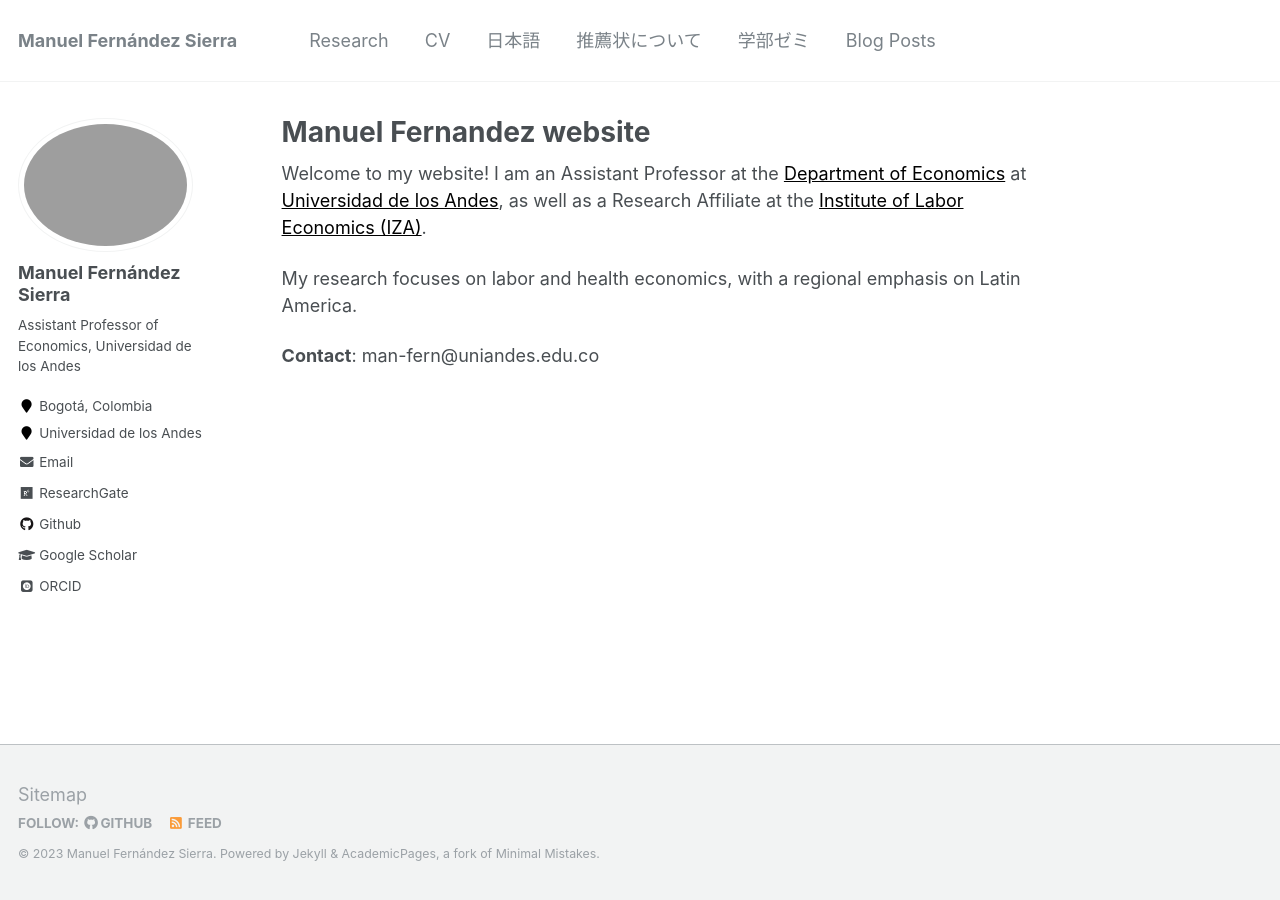
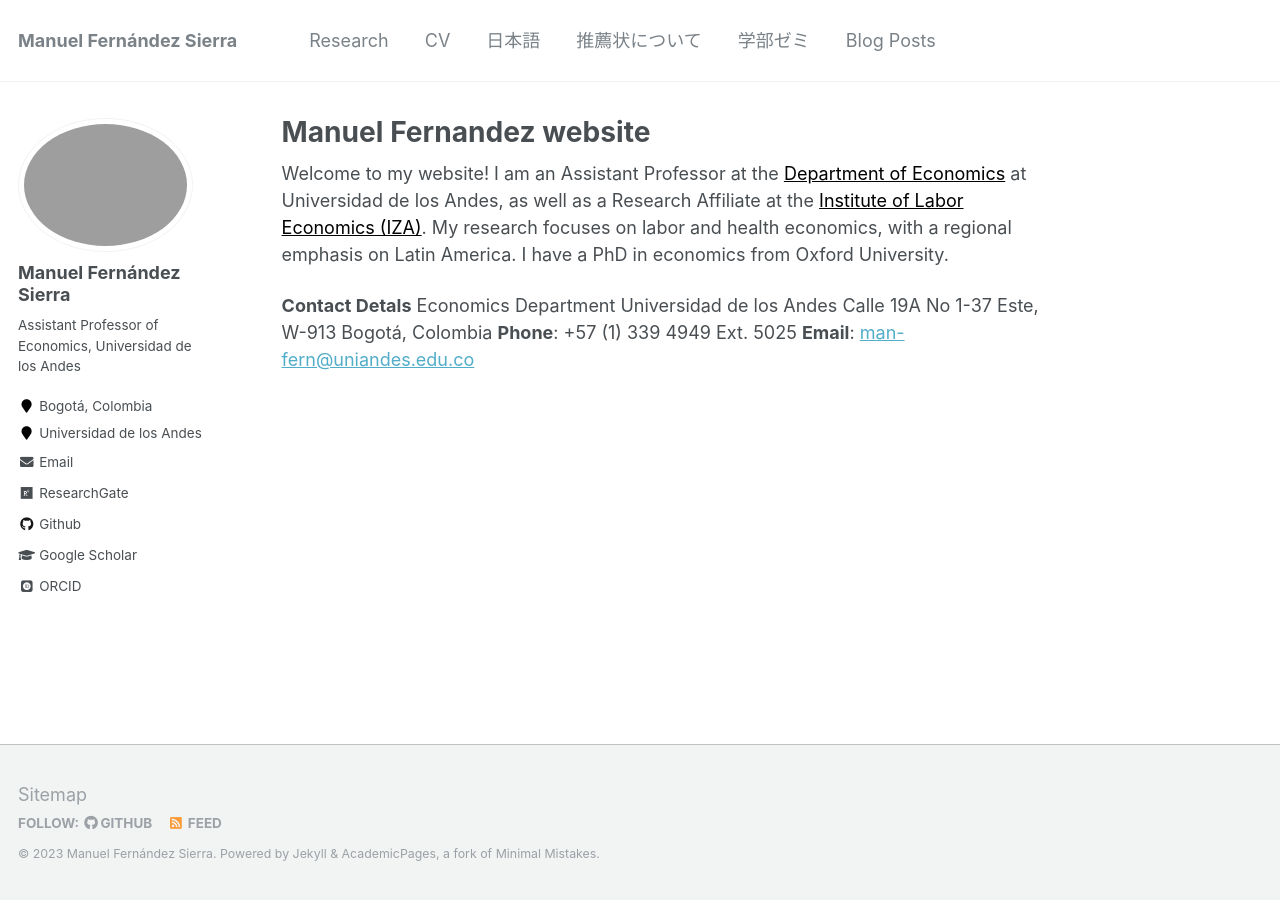
Before and after one commit to man-fern/man-fern.github.io, a Jekyll site: the page built from _pages/about.md, in a window 1280 px wide. Built offline with Jekyll 4.4.1, drawn with Linux system fonts in a browser that asks for light colours; some web fonts are replaced.

Commit message:
Update about.md

```diff
--- a/_pages/about.md
+++ b/_pages/about.md
@@ -8,8 +8,12 @@ redirect_from:
   - /about.html
 ---
 
-Welcome to my website! I am an Assistant Professor at the <a href="https://economia.uniandes.edu.co/" style="color: black;">Department of Economics</a> at <a href="https://uniandes.edu.co/" style="color: black;">Universidad de los Andes</a>, as well as a Research Affiliate at the <a href="https://www.iza.org/" style="color: black;">Institute of Labor Economics (IZA)</a>.
+Welcome to my website! I am an Assistant Professor at the <a href="https://economia.uniandes.edu.co/" style="color: black;">Department of Economics</a> at Universidad de los Andes, as well as a Research Affiliate at the <a href="https://www.iza.org/" style="color: black;">Institute of Labor Economics (IZA)</a>. My research focuses on labor and health economics, with a regional emphasis on Latin America. I have a PhD in economics from Oxford University.
 
-My research focuses on labor and health economics, with a regional emphasis on Latin America.
-
-**Contact**: man-fern@uniandes.edu.co
+**Contact Detals**
+Economics Department
+Universidad de los Andes
+Calle 19A No 1-37 Este, W-913
+Bogotá, Colombia
+**Phone**: +57 (1) 339 4949 Ext. 5025
+**Email**: <man-fern@uniandes.edu.co>
```
